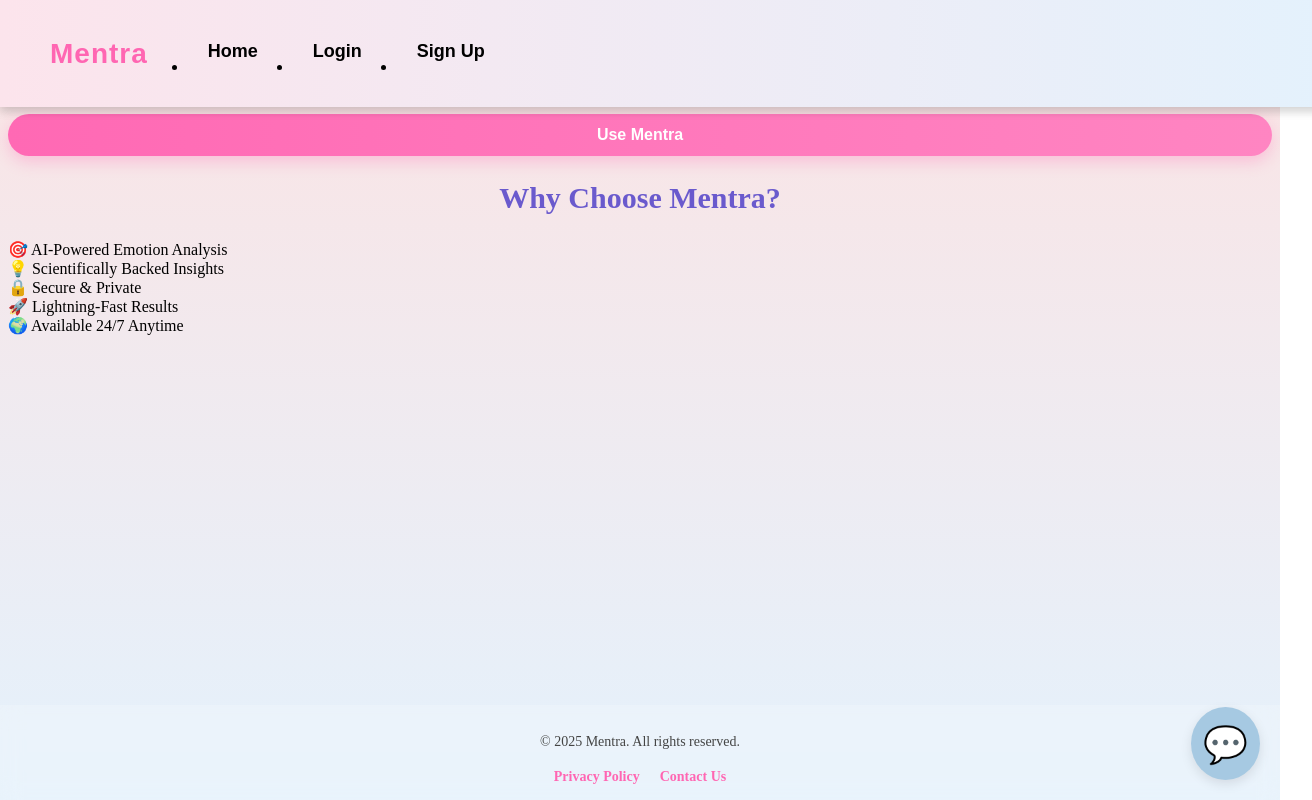
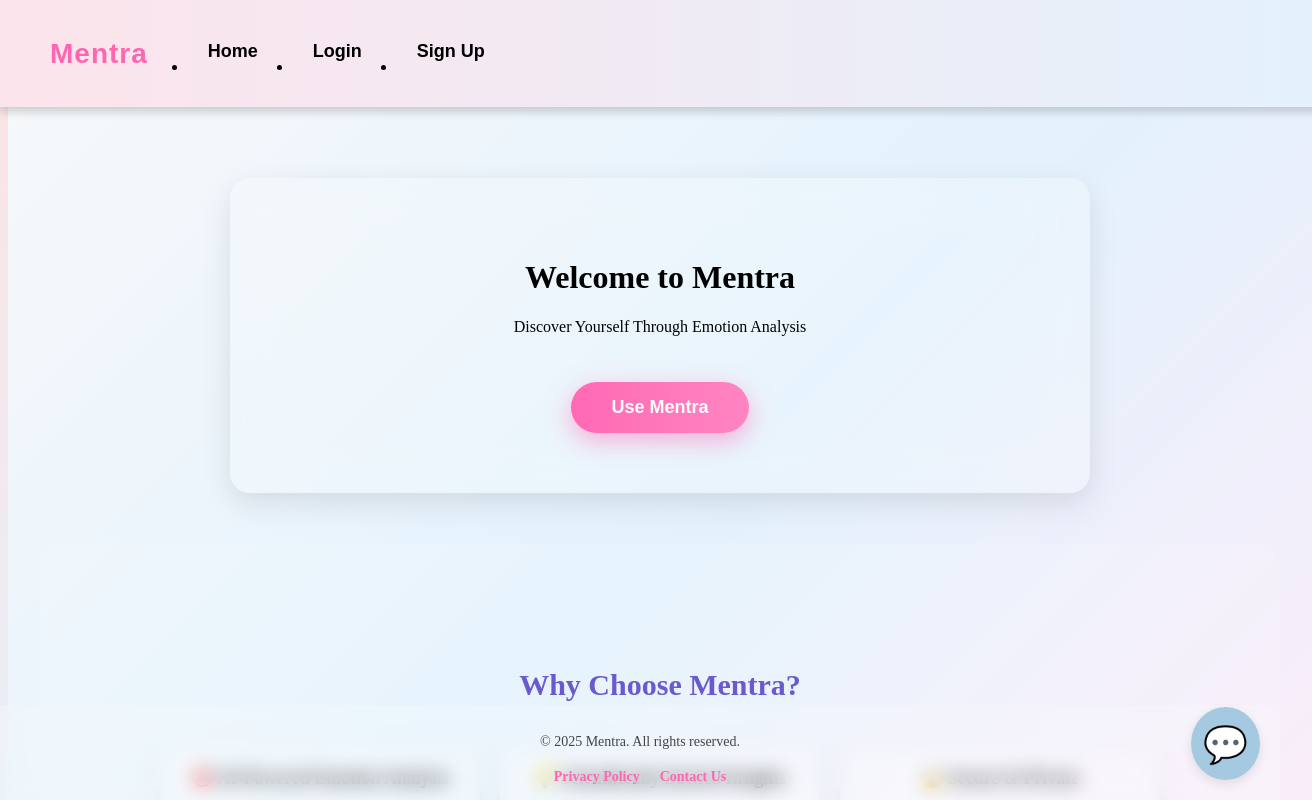
Before and after one commit to anu04596/speechemotionrecognition, a React (Create React App) app: page / in a window 1280 px wide. Shown: the top 800 px of the page, 1312 px wide, since content can reach past the window. Built offline with nearby package versions, Linux system fonts and the light colour scheme.

Commit message:
Update Homepage.css

```diff
--- a/src/components/Homepage.css
+++ b/src/components/Homepage.css
@@ -1,80 +1,88 @@
-/* 🌟 Centered Fullscreen Background for Auth */
-.auth-container {
+/* 🌟 Full-Screen Background */
+.homepage {
+  display: flex;
+  flex-direction: column;
+  align-items: center;
+  justify-content: center;
+  min-height: 100vh;
+  width: 100%;
+  padding: 50px 20px;
+  background: linear-gradient(135deg, #f8f9fa, #e3f2fd, #ffebf7);
+}
+
+/* ✨ Hero Section - Moved Down with Depth */
+.hero-section {
+  text-align: center;
+  max-width: 800px;
+  width: 100%;
+  padding: 60px 30px;
+  background: rgba(255, 255, 255, 0.2);
+  backdrop-filter: blur(20px);
+  border-radius: 20px;
+  box-shadow: 0 10px 30px rgba(0, 0, 0, 0.1);
+  position: relative;
+  z-index: 2;
+  margin-top: 120px;
+}
+
+/* 🌈 Luxury Button */
+.cta-button {
+  margin-top: 30px;
+  padding: 15px 40px;
+  font-size: 18px;
+  font-weight: bold;
+  border: none;
+  border-radius: 30px;
+  background: linear-gradient(to right, #ff69b4, #ff85c2);
+  color: white;
+  box-shadow: 0 8px 25px rgba(255, 105, 180, 0.5);
+  transition: all 0.4s ease-in-out;
+}
+
+.cta-button:hover {
+  background: linear-gradient(to right, #ff85c2, #ff69b4);
+  transform: scale(1.08);
+  box-shadow: 0 10px 30px rgba(255, 105, 180, 0.6);
+}
+
+/* 🚀 Why Choose Mentra Section */
+.why-mentra {
+  width: 100%;
+  max-width: 1200px;
+  text-align: center;
+  padding: 100px 20px;
+  background: rgba(255, 255, 255, 0.1);
+  border-radius: 20px;
+  margin-top: 50px;
+}
+
+/* 🏆 Scrolling Boxes */
+.scrolling-boxes {
   display: flex;
   justify-content: center;
-  align-items: center;
-  height: 100vh;
-  background: linear-gradient(135deg, #f8f9fa, #e3f2fd, #ffebf7);
+  gap: 20px;
+  flex-wrap: wrap;
   padding: 20px;
 }
 
-/* ✨ Frosted Glass Auth Box */
-.auth-box {
-  background: rgba(255, 255, 255, 0.25);
-  backdrop-filter: blur(20px);
-  padding: 40px 30px;
-  border-radius: 20px;
-  box-shadow: 0 10px 30px rgba(0, 0, 0, 0.1);
-  width: 350px;
+.info-box {
+  width: 280px;
+  padding: 20px;
+  border-radius: 15px;
+  background: rgba(255, 255, 255, 0.3);
+  backdrop-filter: blur(15px);
+  box-shadow: 0 5px 15px rgba(0, 0, 0, 0.1);
+  text-align: center;
+  font-size: 18px;
+  font-weight: bold;
+  transition: 0.3s ease-in-out;
+}
+.info-box {
+  transition: background 0.3s ease, transform 0.3s ease, box-shadow 0.3s ease;
 }
 
-/* 📝 Heading */
-h2 {
-  text-align: center;
-  margin-bottom: 25px;
-  color: #333;
-  font-size: 24px;
+
+.info-box:hover {
+  transform: scale(1.05);
+  box-shadow: 0 10px 30px rgba(255, 255, 255, 0.2);
 }
-
-/* 🔤 Stylish Input Fields */
-input {
-  width: 100%;
-  padding: 12px;
-  margin-bottom: 20px;
-  border-radius: 10px;
-  border: none;
-  background-color: rgba(255, 255, 255, 0.9);
-  box-shadow: 0 2px 5px rgba(0, 0, 0, 0.05);
-  font-size: 16px;
-}
-
-/* 💎 Lux Gradient Button */
-button {
-  width: 100%;
-  padding: 12px;
-  background: linear-gradient(to right, #ff69b4, #ff85c2);
-  color: white;
-  font-weight: bold;
-  border: none;
-  border-radius: 25px;
-  font-size: 16px;
-  cursor: pointer;
-  transition: all 0.3s ease-in-out;
-  box-shadow: 0 6px 15px rgba(255, 105, 180, 0.3);
-}
-
-button:hover {
-  background: linear-gradient(to right, #ff85c2, #ff69b4);
-  transform: scale(1.05);
-  box-shadow: 0 8px 20px rgba(255, 105, 180, 0.4);
-}
-
-/* ❗ Error Message */
-.error-message {
-  color: red;
-  text-align: center;
-  margin-bottom: 15px;
-}
-
-/* 🔒 Privacy Checkbox */
-.privacy-policy {
-  display: flex;
-  align-items: center;
-  margin-bottom: 15px;
-  font-size: 14px;
-  color: #555;
-}
-
-.privacy-policy input {
-  margin-right: 8px;
-}
```
